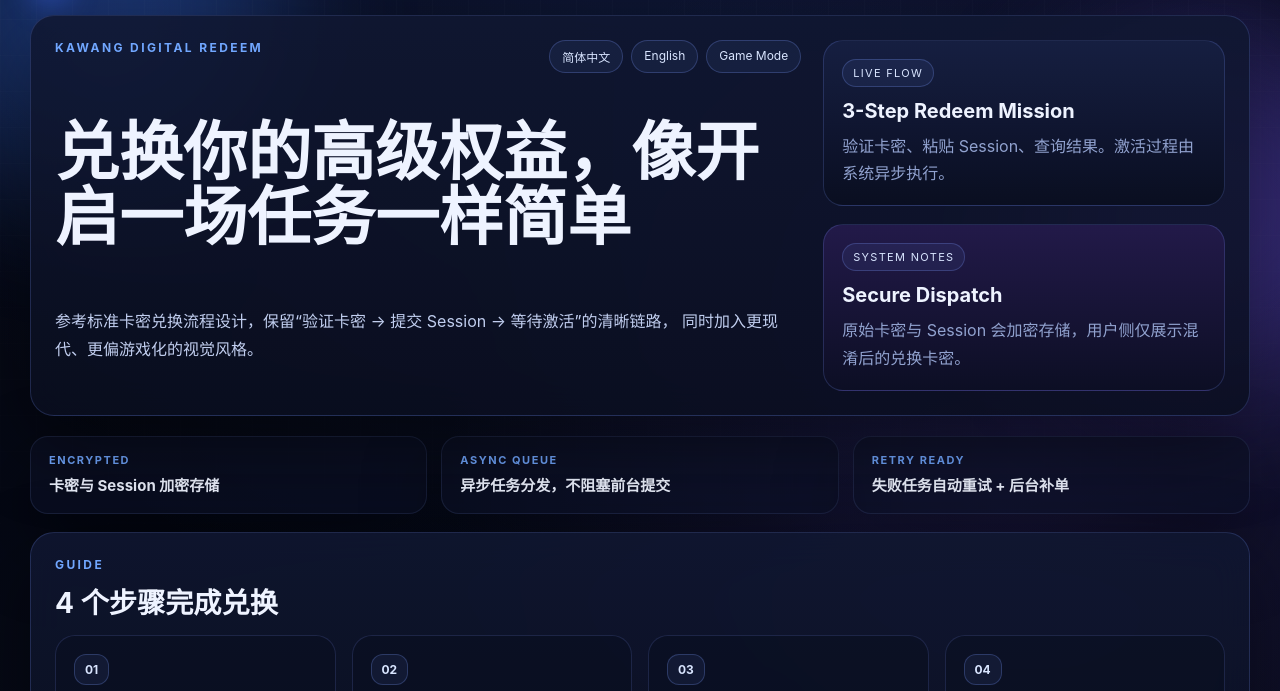
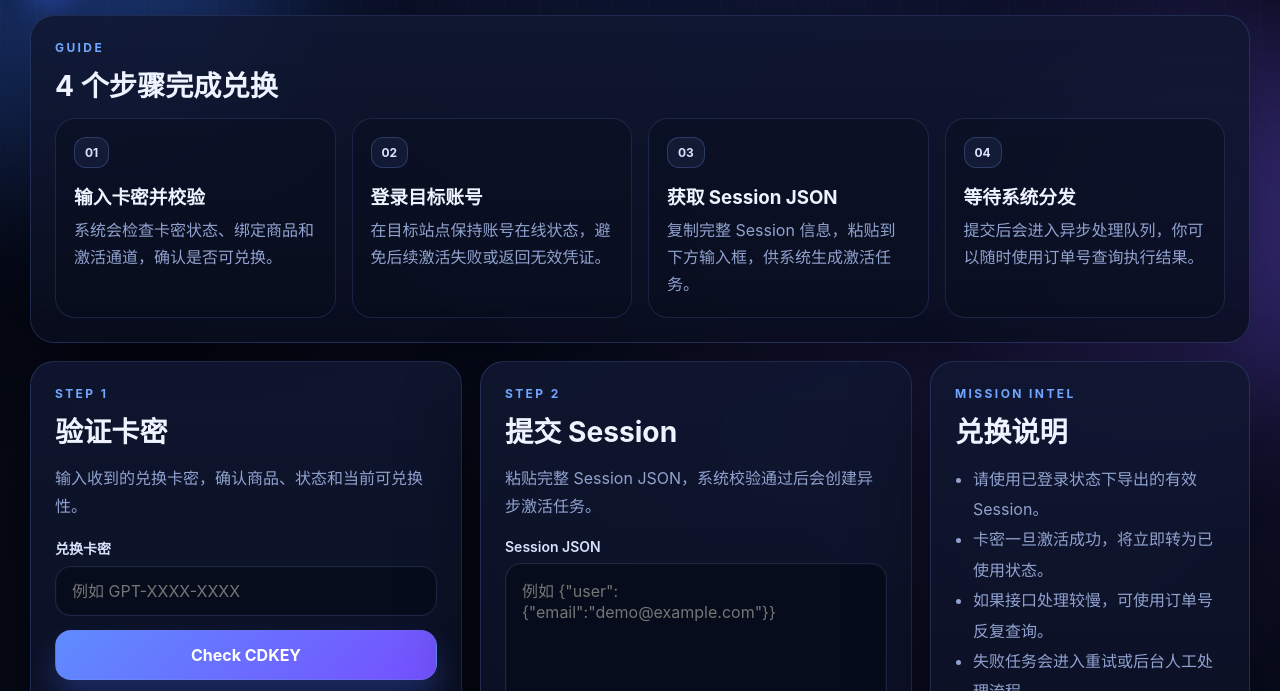
Before and after one commit to varrge/kwRedeem, a website: page web/index.html in a window 1280 px wide. Shown: the part 89-780 px from the top of the page. Drawn offline with Linux system fonts and the light colour scheme.

Commit message:
处理页面

```diff
--- a/web/index.html
+++ b/web/index.html
@@ -26,51 +26,6 @@
           <a href="#faq">FAQ</a>
         </nav>
       </header>
-
-      <section class="hero panel hero-panel">
-        <div class="hero-copy">
-          <div class="hero-top">
-            <p class="eyebrow">KaWang Digital Redeem</p>
-            <div class="lang-pills">
-              <span>简体中文</span>
-              <span>English</span>
-              <span>Game Mode</span>
-            </div>
-          </div>
-          <h1>兑换你的高级权益，像开启一场任务一样简单</h1>
-          <p class="subtitle">
-            参考标准卡密兑换流程设计，保留“验证卡密 -> 提交 Session -> 等待激活”的清晰链路，
-            同时加入更现代、更偏游戏化的视觉风格。
-          </p>
-        </div>
-        <div class="hero-side">
-          <div class="status-card">
-            <span class="status-label">Live Flow</span>
-            <strong>3-Step Redeem Mission</strong>
-            <p>验证卡密、粘贴 Session、查询结果。激活过程由系统异步执行。</p>
-          </div>
-          <div class="status-card accent">
-            <span class="status-label">System Notes</span>
-            <strong>Secure Dispatch</strong>
-            <p>原始卡密与 Session 会加密存储，用户侧仅展示混淆后的兑换卡密。</p>
-          </div>
-        </div>
-      </section>
-
-      <section class="feature-strip">
-        <article class="feature-chip">
-          <span>Encrypted</span>
-          <strong>卡密与 Session 加密存储</strong>
-        </article>
-        <article class="feature-chip">
-          <span>Async Queue</span>
-          <strong>异步任务分发，不阻塞前台提交</strong>
-        </article>
-        <article class="feature-chip">
-          <span>Retry Ready</span>
-          <strong>失败任务自动重试 + 后台补单</strong>
-        </article>
-      </section>
 
       <section class="guide panel" id="guide">
         <div class="section-heading">
```
